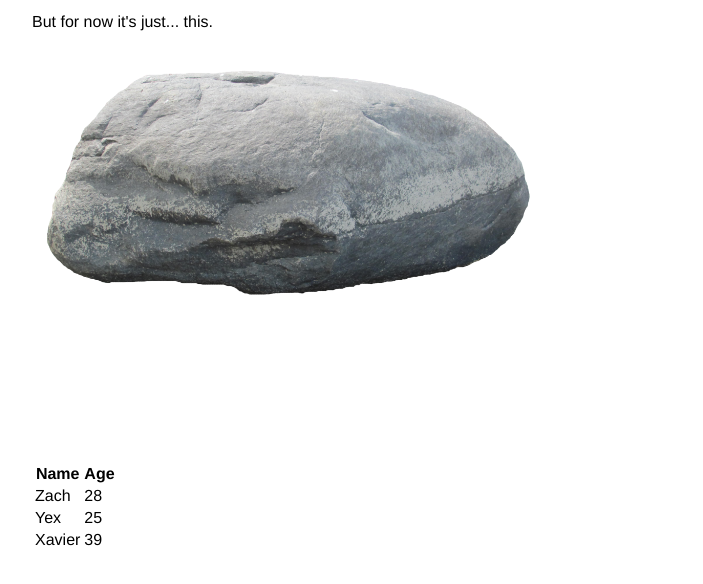
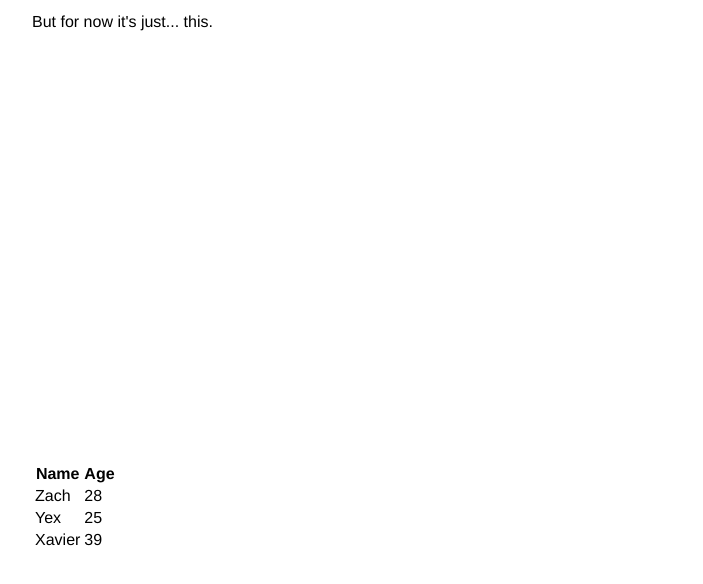
Before and after one commit to vxxce/csis1430, a website: page public/index.html in a window 1280 px wide. Shown: the part 258-842 px from the top of the page, without its empty margins (8-711 px from the left). Drawn offline with Linux system fonts and the light colour scheme.

Commit message:
remove rock

```diff
--- a/public/index.html
+++ b/public/index.html
@@ -12,9 +12,8 @@
   <div id="test">
     <h1>TESTING</h1>
     <h1>This is Zachary Olpin's page.</h1>
-    <p>By the end of the semester, this page will be my <em>final project</em> with links to <em>all of my projects</em></p>
+    <p>By the end of the semester, this page will be my <em>final project</em> with links to <em>all of my projects.</em></p>
     <p>But for now it's just... this.</p>
-    <img src="/img/decent-rock.png" width="50%">
   </div>
   <table>
     <thead>
--- a/public/js/test.js
+++ b/public/js/test.js
@@ -1,5 +1,5 @@
 const test = document.getElementById('test')
-test.style.width = '80vw'
+test.style.width = '94vw'
 test.style.height = '75vh'
 test.addEventListener('mouseover', e => {
   test.style.backgroundColor = '#ffdddd'
```
